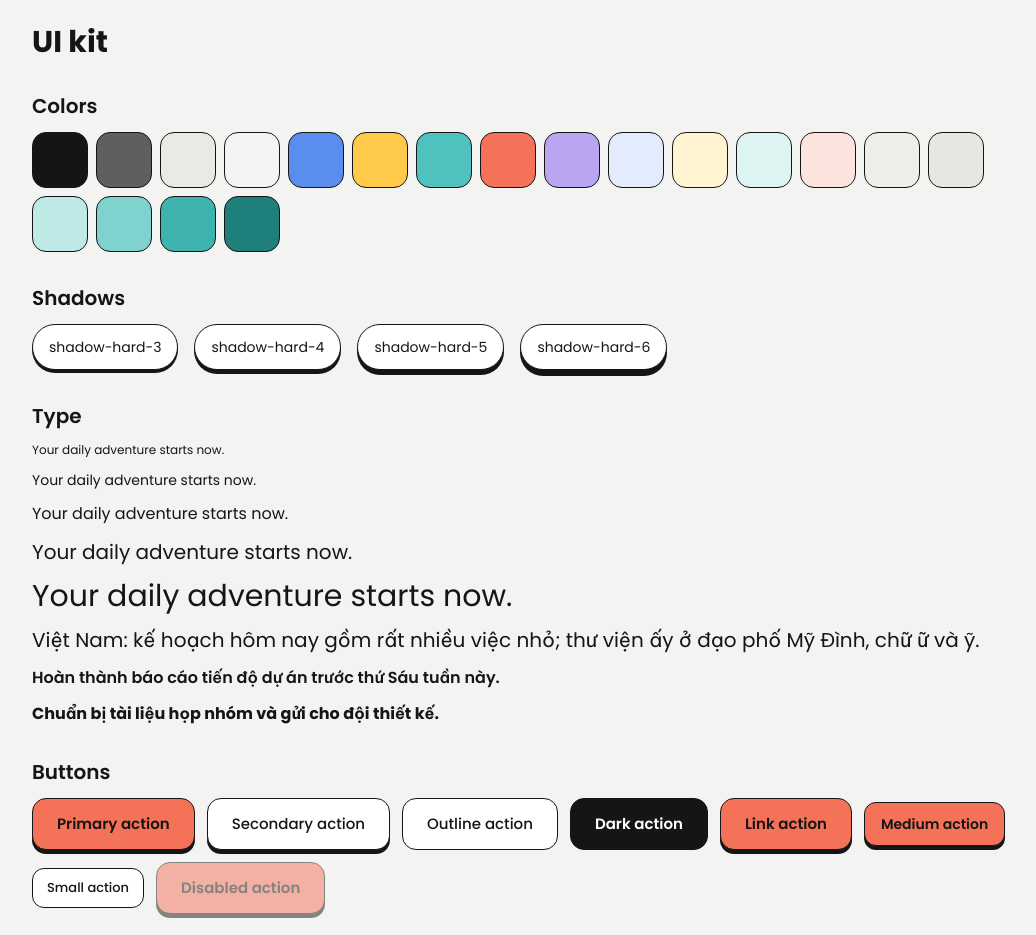
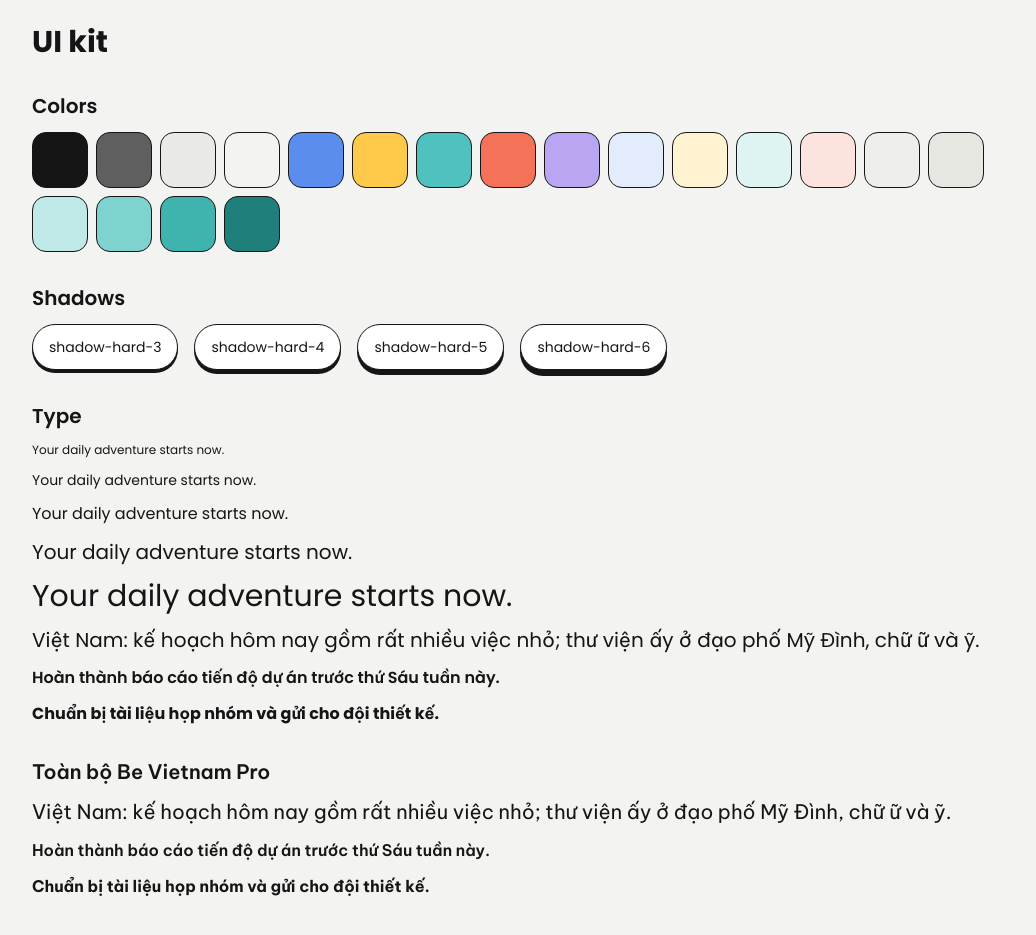
Before and after one commit to DoNotChoke/Flowday, a Next.js app: page /dev/ui in a window 1280 px wide. Shown: the top 935 px of the page, without its empty margins (120-1156 px from the left). Built offline with nearby package versions, Linux system fonts and the light colour scheme.

Commit message:
feat(ui): use Be Vietnam Pro for user content
Poppins lacks many Vietnamese letters, so mixing fonts made accents
uneven. The font-content utility renders user-written text in Be Vietnam
Pro while the interface keeps Poppins.

Co-Authored-By: Claude Opus 5.5 (1M context) <noreply@anthropic.com>

```diff
--- a/src/app/dev/ui/page.tsx
+++ b/src/app/dev/ui/page.tsx
@@ -74,6 +74,15 @@ export default function DevUiPage() {
         <p className="font-bold">Chuẩn bị tài liệu họp nhóm và gửi cho đội thiết kế.</p>
       </section>
 
+      <section data-testid="vietnamese-content" className="flex flex-col gap-3 font-content">
+        <h2 className="text-xl font-semibold">Toàn bộ Be Vietnam Pro</h2>
+        <p className="text-xl">
+          Việt Nam: kế hoạch hôm nay gồm rất nhiều việc nhỏ; thư viện ấy ở đạo phố Mỹ Đình, chữ ữ và ỹ.
+        </p>
+        <p className="font-semibold">Hoàn thành báo cáo tiến độ dự án trước thứ Sáu tuần này.</p>
+        <p className="font-bold">Chuẩn bị tài liệu họp nhóm và gửi cho đội thiết kế.</p>
+      </section>
+
       <section className="flex flex-col gap-3">
         <h2 className="text-xl font-semibold">Buttons</h2>
         <div className="flex flex-wrap items-center gap-3">
--- a/src/app/globals.css
+++ b/src/app/globals.css
@@ -6,6 +6,7 @@
   /* Named directly: next/font's variables add an Arial fallback that would take the
      Vietnamese glyphs Poppins lacks before Be Vietnam Pro gets them. */
   --font-sans: Poppins, "Be Vietnam Pro", sans-serif;
+  --font-content: "Be Vietnam Pro", sans-serif;
 
   --color-ink: #151515;
   --color-page: #f3f3f1;
--- a/tasks/plan.md
+++ b/tasks/plan.md
@@ -83,7 +83,7 @@ Chi tiết tiêu chí nằm trong `tasks/todo.md`.
 
 ### Checkpoint B
 
-- [ ] `/dev/ui` đối chiếu đạt với thiết kế ở 390 và 1440 px, người duyệt đã xem
+- [x] `/dev/ui` đối chiếu đạt với thiết kế ở 390 và 1440 px, người duyệt đã xem
 
 ### Nhóm C: Tự động hóa
 
@@ -107,7 +107,6 @@ Chi tiết tiêu chí nằm trong `tasks/todo.md`.
 | Chạy nhầm lệnh dev hoặc test vào DB production | Cao | `.env` trên máy chỉ chứa URL của branch `dev`; URL production chỉ nằm trong biến môi trường của Vercel |
 | `dev` và `production` dùng chung quota, hết thì cả hai dừng | Thấp | Theo dõi Usage; nếu dev tốn nhiều thì tách `dev` sang project riêng |
 | Dev và test cần mạng, test chậm hơn DB trên máy | Thấp | Chấp nhận được với một người dùng. Test có ghi dữ liệu phải tự dọn sau khi chạy |
-| Chữ tiếng Việt lệch nét vì trong cùng một từ có ký tự từ Poppins và Be Vietnam Pro | TB | Xem bằng mắt ở T0.6 với câu tiếng Việt dài. Nếu xấu, dùng riêng Be Vietnam Pro cho nội dung do người dùng nhập |
 | Next 16 khác kiến thức có sẵn | TB | Đọc `node_modules/next/dist/docs/` theo `AGENTS.md` trước khi viết `layout.tsx` và `globals.css` |
 | `npm test` trên Neon đã fail 1 lần rồi tự pass; mất thông báo lỗi, 8 lần thử lại quanh mốc Neon ngủ (5 và 7 phút) không tái hiện được | Thấp | Chưa rõ nguyên nhân nên chưa sửa. Nếu fail lại, giữ nguyên lỗi rồi mới xử lý. CI dùng Postgres riêng nên không bị ảnh hưởng |
 | WebKit trên Windows khác Safari thật | Thấp | CI chạy lại trên Linux; thiết bị thật kiểm tra ở T9.1 |
--- a/tasks/todo.md
+++ b/tasks/todo.md
@@ -202,9 +202,9 @@ Tên file: `01-sign-in`, `02-sign-up`, `03-tasks-board`, `04-create-task`, `05-t
 
 ## Checkpoint B: Sau T0.5–T0.8
 
-- [ ] Toàn bộ lệnh kiểm tra đều pass.
-- [ ] `/dev/ui` đạt yêu cầu ở 390 và 1440 px khi so với thiết kế.
-- [ ] Bạn đã xem `/dev/ui` và đồng ý phong cách trước khi dựng màn hình thật.
+- [x] Toàn bộ lệnh kiểm tra đều pass.
+- [x] `/dev/ui` đạt yêu cầu ở 390 và 1440 px khi so với thiết kế.
+- [x] Bạn đã xem `/dev/ui` và đồng ý phong cách trước khi dựng màn hình thật.
 
 ---
 
```
Also changed, not shown: 2 other files (tests, documents, lock files or other folders).
